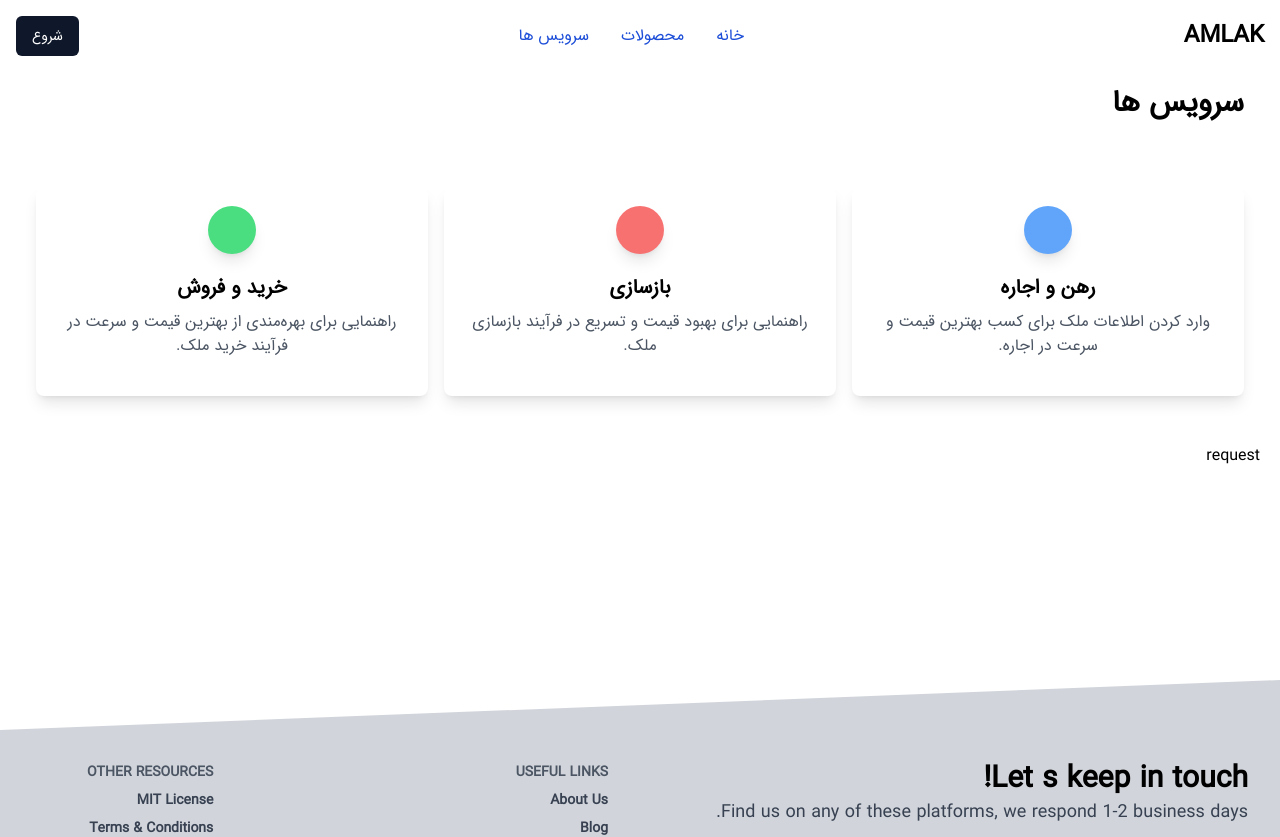
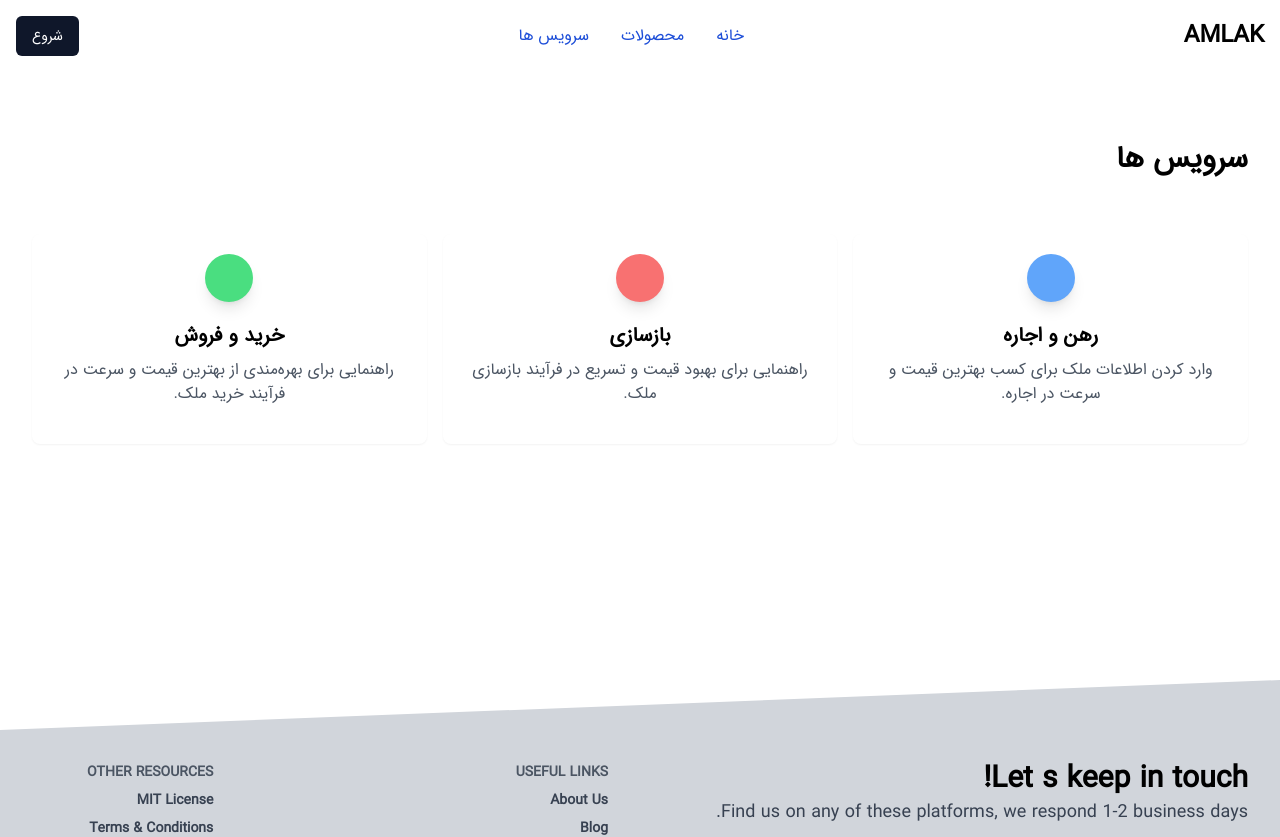
Before and after one commit to ashkansabbaghi/dr.amlak.frontend.next, a Next.js app: page /services in a window 1280 px wide. Shown: the top 837 px of the page. Built offline with nearby package versions, Linux system fonts and the light colour scheme.

Commit message:
add layout in different layout / nest layout | main / dashboard

```diff
--- /dev/null
+++ b/app/(dash)/layout.tsx
@@ -0,0 +1,25 @@
+import type { Metadata } from "next";
+import Header from "@/components/Header";
+import Footer from "@/components/Footer";
+
+export const metadata: Metadata = {
+    title: "dr.amlak dashboard",
+    description: "amlak , املاک , home , خانه , بازسازی , ساخت , طراحی خانه",
+};
+
+
+export default function DashboardLayout({
+    children,
+}: Readonly<{
+    children: React.ReactNode;
+}>) {
+    return (
+        <>
+            <Header />
+            <main className="min-h-[calc(100vh-70px)] relative top-[70px] px-4 bg-white">
+                {children}
+            </main>
+            <Footer />
+        </>
+    );
+}
--- /dev/null
+++ b/app/(usr)/layout.tsx
@@ -0,0 +1,25 @@
+import type { Metadata } from "next";
+import Header from "@/components/Header";
+import Footer from "@/components/Footer";
+
+export const metadata: Metadata = {
+    title: "dr.amlak dashboard",
+    description: "amlak , املاک , home , خانه , بازسازی , ساخت , طراحی خانه",
+};
+
+
+export default function MainLayout({
+    children,
+}: Readonly<{
+    children: React.ReactNode;
+}>) {
+    return (
+        <>
+            <Header />
+            <main className="min-h-[calc(100vh-70px)] relative top-[70px] px-4 bg-white">
+                {children}
+            </main>
+            <Footer />
+        </>
+    );
+}
--- a/app/page.tsx
+++ b/app/(usr)/page.tsx
@@ -96,7 +96,7 @@ export default function Home() {
               </a>
             </div>
 
-            <div className="w-full md:w-4/12 px-4 mr-auto ml-auto transform -rotate-6">
+            <div className="w-full md:w-4/12 px-4 mr-auto ml-auto md:transform md:-rotate-6">
               <div className="relative flex flex-col min-w-0 break-words bg-white w-full mb-6 shadow-lg rounded-lg bg-pink-600">
                 <img
                   alt="..."
--- /dev/null
+++ b/app/(usr)/services/[category]/page.tsx
@@ -0,0 +1,19 @@
+import { Stepper } from "@/components/Stepper"
+import Title from "@/components/Title"
+
+
+export default function request() {
+	return (
+		<>
+			<Title text={"درخواست خرید"} />
+			{/* <div className="w-full h-full flex flex-col justify-center max-w-[80rem] m-auto"> */}
+			<div className="text-right text-4xl font-bold leading-normal">
+				هر خانه یک داستان
+			</div>
+			<div className="rounded-2xl h-[25rem] py-10 px-12 backdrop-blur-md shadow-lg mt-8">
+				<Stepper />
+			</div>
+			{/* </div> */}
+		</>
+	)
+}
--- a/app/services/page.tsx
+++ b/app/(usr)/services/page.tsx
@@ -1,14 +1,15 @@
 import CardService from "@/components/CardService";
+import Title from "@/components/Title";
 import Link from "next/link";
 
 export default function Services() {
   return (
     <>
       <div className="container p-4">
-        <h1 className="text-3xl font-bold mb-16">سرویس ها</h1>
+        <Title text={"سرویس ها"} />
         <div className="grid grid-cols-3 gap-4">
           <Link href={"services/rent"} >
-            <CardService
+             <CardService
               className={"w-auto text-center"}
               icons={<i className="fas fa-award"></i>}
               title={"رهن و اجاره"}
@@ -39,10 +40,6 @@ export default function Services() {
           </Link>
         </div>
       </div>
-
-
-
-      <Link href="/services/request">request</Link>
     </>
   )
 }
--- a/app/layout.tsx
+++ b/app/layout.tsx
@@ -1,8 +1,6 @@
 import type { Metadata } from "next";
 import "./globals.css";
 import localFont from "next/font/local";
-import Header from "@/components/Header";
-import Footer from "../components/Footer";
 
 
 export const metadata: Metadata = {
@@ -23,11 +21,7 @@ export default function RootLayout({
     <html lang="en" dir="rtl">
 
       <body className={`bg-slate-100 ${iranSans.className}`}>
-        <Header />
-        <main className="min-h-[calc(100vh-70px)] relative top-[70px] px-5 bg-white">
-          {children}
-        </main>
-        <Footer />
+        {children}
       </body>
     </html>
   );
--- a/app/services/[category]/page.tsx
+++ /dev/null
@@ -1,15 +0,0 @@
-import { Stepper } from "@/components/Stepper"
-export default function request() {
-  return (
-    <>
-    <div className="w-full h-full flex flex-col justify-center max-w-[80rem] m-auto">
-				<div className="text-right text-4xl font-bold leading-normal">
-					هر خانه یک داستان
-				</div>
-				<div className="rounded-2xl h-[25rem] py-10 px-12 backdrop-blur-md shadow-lg mt-8">
-					<Stepper/>
-				</div>
-			</div>
-    </>
-  )
-}
--- a/components/CardService.tsx
+++ b/components/CardService.tsx
@@ -9,7 +9,8 @@ function CardService({ icons , title, desc, colorIcon  , className , heightCart}
     return (
         <>
  <div className={className}>
-            <div className="relative flex flex-col min-w-0 break-words bg-white w-full mb-8 shadow-lg rounded-lg">
+            <div className="relative flex flex-col min-w-0 break-words bg-white w-full mb-8 shadow-sm
+                            hover:shadow-2xl hover:shadow-gray-200 rounded-lg transition">
                 <div className={`px-4 py-5 flex-auto ${heightCart}`}>
                     <div className={`text-white p-3 text-center inline-flex items-center justify-center w-12 h-12 mb-5 shadow-lg rounded-full ${colorIcon}`}>
                         {icons}
--- /dev/null
+++ b/components/Title.tsx
@@ -0,0 +1,5 @@
+export default function Title({text}: {text: string}) {
+  return (
+    <h1 className="text-3xl font-bold mb-7 mt-8 md:mb-14 md:mt-14">{text}</h1>
+  )
+}
```
Also changed, not shown: app/(dash)/dashboard/page.tsx (renamed from app/dashboard/page.tsx), app/(usr)/products/page.tsx (renamed from app/products/page.tsx).
